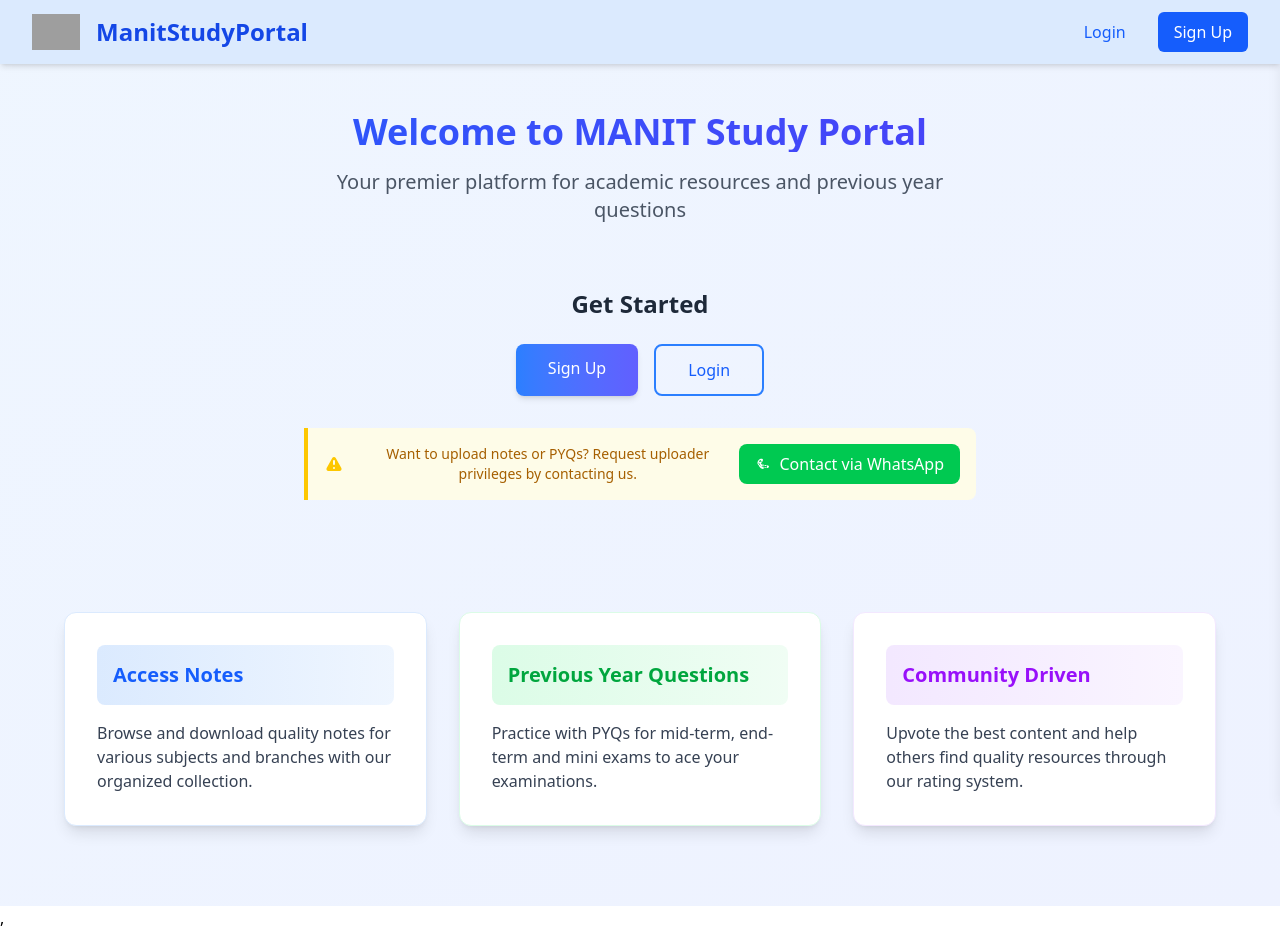
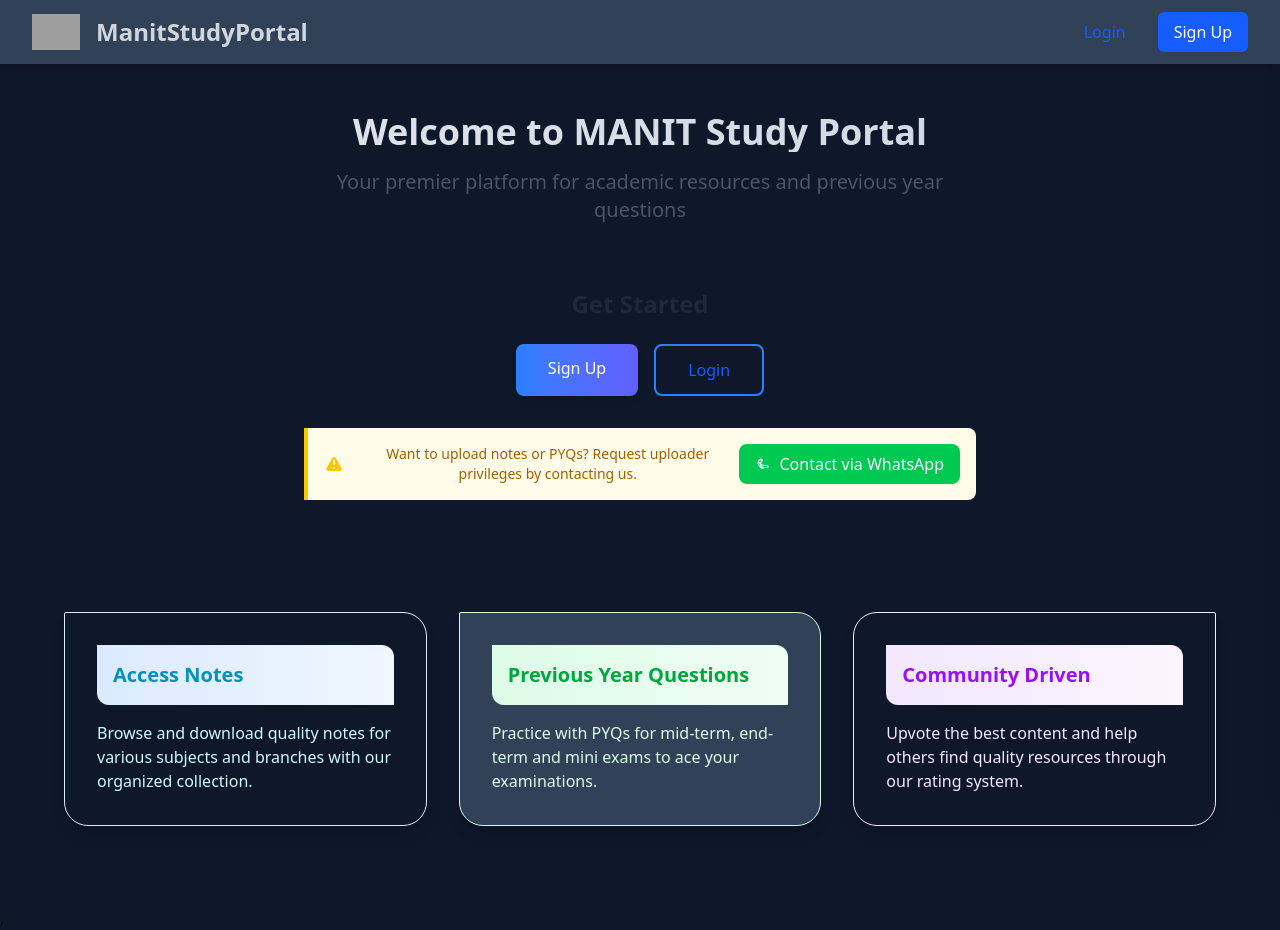
Before and after one commit to Anujcodecraft/notes-online, a React (Vite) app in the folder client/: page / in a window 1280 px wide. Built offline with nearby package versions, Linux system fonts and the light colour scheme; no server answers; grey boxes are pictures that could not be loaded.

Commit message:
Add new Theme

```diff
--- a/client/index.html
+++ b/client/index.html
@@ -2,12 +2,12 @@
 <html lang="en">
   <head>
     <meta charset="UTF-8" />
-    <link rel="icon" type="image/svg+xml" href="/vite.svg" />
+    <link rel="icon" type="image/svg+xml" href="./src/assets/study-icon.png" />
     <meta name="viewport" content="width=device-width, initial-scale=1.0" />
     <title>AcademicHub - Notes & PYQs</title>
   </head>
   <body>
-    <div id="root"></div>
+    <div id="root" style="background-color: #0f172b;"></div>
     <script type="module" src="/src/main.jsx"></script>
   </body>
 </html>
--- a/client/src/App.jsx
+++ b/client/src/App.jsx
@@ -28,7 +28,7 @@
     <AuthProvider>
       <Router>
         <GAListener />
-        <div className="min-h-screen bg-gray-50">
+        <div className="min-h-screen bg-gray-50 ">
           <Navbar />
           <Routes>
             <Route path="/" element={<LandingPage />} />
--- a/client/src/components/Navbar.jsx
+++ b/client/src/components/Navbar.jsx
@@ -46,7 +46,7 @@
   return (
     <>
       {/* Navbar - Always on top */}
-      <header className="bg-blue-100 shadow-md fixed top-0 w-full z-50">
+      <header className="bg-slate-700 shadow-md fixed top-0 w-full z-50">
         <div className="max-w-7xl mx-auto px-4 sm:px-6 lg:px-8">
           <div className="flex justify-between h-16 items-center">
             <div className="flex items-center space-x-4">
@@ -55,7 +55,7 @@
                 alt="MANIT Logo"
                 className="h-12 w-12 object-contain"
               />
-              <Link to="/" className="text-xl md:text-2xl font-bold text-blue-700">
+              <Link to="/" className="text-xl md:text-2xl font-bold text-gray-300">
                 ManitStudyPortal
               </Link>
             </div>
--- a/client/src/index.css
+++ b/client/src/index.css
@@ -1 +1,8 @@
 @import "tailwindcss";
+
+@theme {
+    --color-color1: #C2D9FF;
+    --color-color3: #81E7AF;
+    --color-color2: #ffc561;
+    --color-color4: #ffe6ba;
+}
--- a/client/src/main.jsx
+++ b/client/src/main.jsx
@@ -8,6 +8,7 @@
   <AuthProvider>
 
   <React.StrictMode>
+
     <App />
   </React.StrictMode>,
   </AuthProvider>
--- a/client/src/pages/LandingPage.jsx
+++ b/client/src/pages/LandingPage.jsx
@@ -19,10 +19,10 @@
   };
 
   return (
-    <div className="min-h-screen bg-gradient-to-br from-blue-50 to-indigo-50">
+    <div className="min-h-screen bg-slate-900">
       {/* Hero Section */}
       <div className="container mx-auto px-4 py-28 text-center">
-        <h1 className="text-4xl font-bold bg-gradient-to-r from-blue-600 to-indigo-600 bg-clip-text text-transparent mb-4">
+        <h1 className="text-4xl font-bold bg-gradient-to-r from-gray-200 to-slate-300  bg-clip-text text-transparent mb-4">
           Welcome to MANIT Study Portal
         </h1>
         <p className="text-xl text-gray-600 mb-8 max-w-2xl mx-auto">
@@ -36,13 +36,14 @@
               <div className="flex flex-wrap justify-center gap-4">
                 <Link
                   to="/AllNotes"
-                  className="px-8 py-3 bg-gradient-to-r from-blue-500 to-blue-600 text-white rounded-lg shadow-md hover:shadow-lg transition-all hover:from-blue-600 hover:to-blue-700"
+                  className="px-8 py-3 bg-gradient-to-r from-cyan-500 to-cyan-700 text-white rounded-lg shadow-md hover:shadow-lg transition-all
+                  hover:to-blue-600"
                 >
                   Browse Notes
                 </Link>
                 <Link
                   to="/pyqs"
-                  className="px-8 py-3 bg-gradient-to-r from-green-500 to-green-600 text-white rounded-lg shadow-md hover:shadow-lg transition-all hover:from-green-600 hover:to-green-700"
+                  className="px-8 py-3 bg-gradient-to-r from-pink-700 to-pink-400 text-white rounded-lg shadow-md hover:shadow-lg transition-all  hover:to-rose-400"
                 >
                   Browse PYQs
                 </Link>
@@ -84,7 +85,7 @@
         </div>
 
           {/* Notice Section */}
-          <div className="mt-8 p-4 bg-yellow-50 border-l-4 border-yellow-400 rounded-r-lg max-w-2xl mx-auto w-full">
+          <div className=" mt-8 p-4 bg-yellow-50 border-l-4 border-yellow-400 rounded-r-lg max-w-2xl mx-auto w-full">
             <div className="flex flex-col md:flex-row items-start md:items-center">
               <div className="flex-shrink-0 flex items-start">
                 <svg className="h-5 w-5 text-yellow-400 mt-0.5" xmlns="http://www.w3.org/2000/svg" viewBox="0 0 20 20" fill="currentColor">
@@ -114,31 +115,32 @@
       <div className="container mx-auto px-4 pb-20">
         <div className="grid grid-cols-1 md:grid-cols-3 gap-8 max-w-6xl mx-auto">
           {/* Feature Card 1 */}
-          <div className="bg-white p-8 rounded-xl shadow-lg hover:shadow-xl transition-all border border-blue-100">
-            <div className="bg-gradient-to-r from-blue-100 to-blue-50 p-4 rounded-lg mb-4">
-              <h3 className="text-xl font-semibold text-blue-600">Access Notes</h3>
+          <div className="bg-slate-900 hover:bg-slate-800 p-8
+            rounded-3xl rounded-tl-xs shadow-lg hover:shadow-xl  transition-all border  border-blue-100">
+            <div className="bg-gradient-to-r from-blue-100 to-blue-50 p-4 rounded-bl-xl rounded-tr-xl mb-4">
+              <h3 className="text-xl font-semibold text-cyan-600">Access Notes</h3>
             </div>
-            <p className="text-gray-700">
+            <p className="text-cyan-100">
               Browse and download quality notes for various subjects and branches with our organized collection.
             </p>
           </div>
 
           {/* Feature Card 2 */}
-          <div className="bg-white p-8 rounded-xl shadow-lg hover:shadow-xl transition-all border border-green-100">
-            <div className="bg-gradient-to-r from-green-100 to-green-50 p-4 rounded-lg mb-4">
+          <div className="bg-slate-700 hover:bg-slate-600 p-8 rounded-3xl rounded-tl-xs shadow-lg hover:shadow-xl transition-all border border-green-100">
+            <div className="bg-gradient-to-r from-green-100 to-green-50 p-4 rounded-bl-xl rounded-tr-xl mb-4">
               <h3 className="text-xl font-semibold text-green-600">Previous Year Questions</h3>
             </div>
-            <p className="text-gray-700">
+            <p className="text-green-100">
               Practice with PYQs for mid-term, end-term and mini exams to ace your examinations.
             </p>
           </div>
 
           {/* Feature Card 3 */}
-          <div className="bg-white p-8 rounded-xl shadow-lg hover:shadow-xl transition-all border border-purple-100">
-            <div className="bg-gradient-to-r from-purple-100 to-purple-50 p-4 rounded-lg mb-4">
+          <div className="bg-slate-900 hover:bg-slate-800 p-8 rounded-3xl rounded-tr-xs shadow-lg hover:shadow-xl transition-all border border-purple-100">
+            <div className="bg-gradient-to-r from-purple-100 to-purple-50 p-4 rounded-bl-xl rounded-tr-xl mb-4 ">
               <h3 className="text-xl font-semibold text-purple-600">Community Driven</h3>
             </div>
-            <p className="text-gray-700">
+            <p className="text-purple-100">
               Upvote the best content and help others find quality resources through our rating system.
             </p>
           </div>
--- a/client/src/pages/NotesPage.jsx
+++ b/client/src/pages/NotesPage.jsx
@@ -274,7 +274,7 @@
                     <div className="mt-6">
                       <button
                         onClick={() => handleViewPDF(note.fileurl)}
-                        className="w-full flex items-center justify-center px-4 py-2 border border-transparent rounded-md shadow-sm text-sm font-medium text-white bg-blue-600 hover:bg-blue-700 focus:outline-none focus:ring-2 focus:ring-offset-2 focus:ring-blue-500"
+                        className="w-full flex items-center justify-center px-4 py-2 border border-transparent rounded-md shadow-sm text-sm font-medium text-white bg-gradient-to-r from-cyan-500 to-cyan-700 hover:to-blue-500 focus:outline-none focus:ring-2 focus:ring-offset-2 focus:ring-blue-500"
                       >
                         View PDF
                       </button>
@@ -290,15 +290,15 @@
             <button
               onClick={handlePrevPage}
               disabled={page === 0}
-              className={`px-4 py-2 rounded-md ${page === 0 ? 'bg-gray-300 cursor-not-allowed' : 'bg-blue-600 hover:bg-blue-700 text-white'}`}
+              className={`px-4 py-2 rounded-md ${page === 0 ? 'bg-gray-300 cursor-not-allowed' : 'bg-cyan-600 hover:bg-cyan-700 text-white'}`}
             >
               Previous
             </button>
-            <span className="text-gray-700">Page {page + 1}</span>
+            <span className="text-gray-300">Page {page + 1}</span>
             <button
               onClick={handleNextPage}
               disabled={!hasMore}
-              className={`px-4 py-2 rounded-md ${!hasMore ? 'bg-gray-300 cursor-not-allowed' : 'bg-blue-600 hover:bg-blue-700 text-white'}`}
+              className={`px-4 py-2 rounded-md ${!hasMore ? 'bg-gray-300 cursor-not-allowed' : 'bg-cyan-600 hover:bg-cyan-700 text-white'}`}
             >
               Next
             </button>
@@ -365,11 +365,11 @@
   }
 
   return (
-    <div className="min-h-screen bg-gray-50 py-8 px-4 sm:px-6 lg:px-8 mt-12">
+    <div className="min-h-screen bg-slate-900 py-8 px-4 sm:px-6 lg:px-8 mt-12">
       <div className="max-w-7xl mx-auto">
         {/* Header */}
         <div className="text-center mb-10">
-          <h1 className="text-4xl font-extrabold text-gray-900 sm:text-5xl sm:tracking-tight lg:text-6xl">
+          <h1 className="text-4xl font-extrabold text-gray-300 sm:text-5xl sm:tracking-tight lg:text-6xl">
             Academic Notes
           </h1>
           <p className="mt-3 max-w-2xl mx-auto text-xl text-gray-500 sm:mt-4">
```
Also changed, not shown: client/src/pages/PyqsPage.jsx (+13 -13 lines), client/src/assets/study-icon.png (added).
